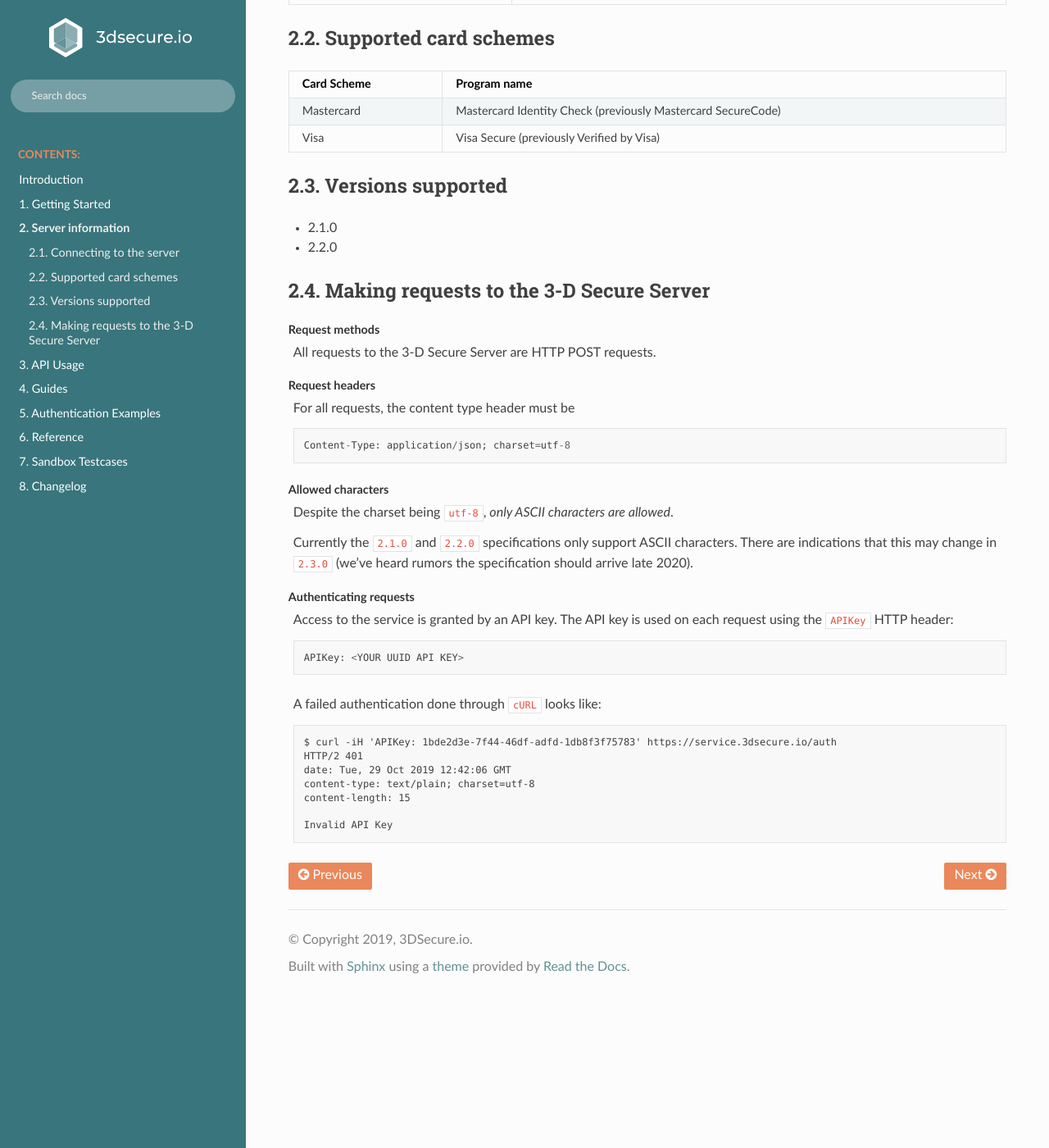
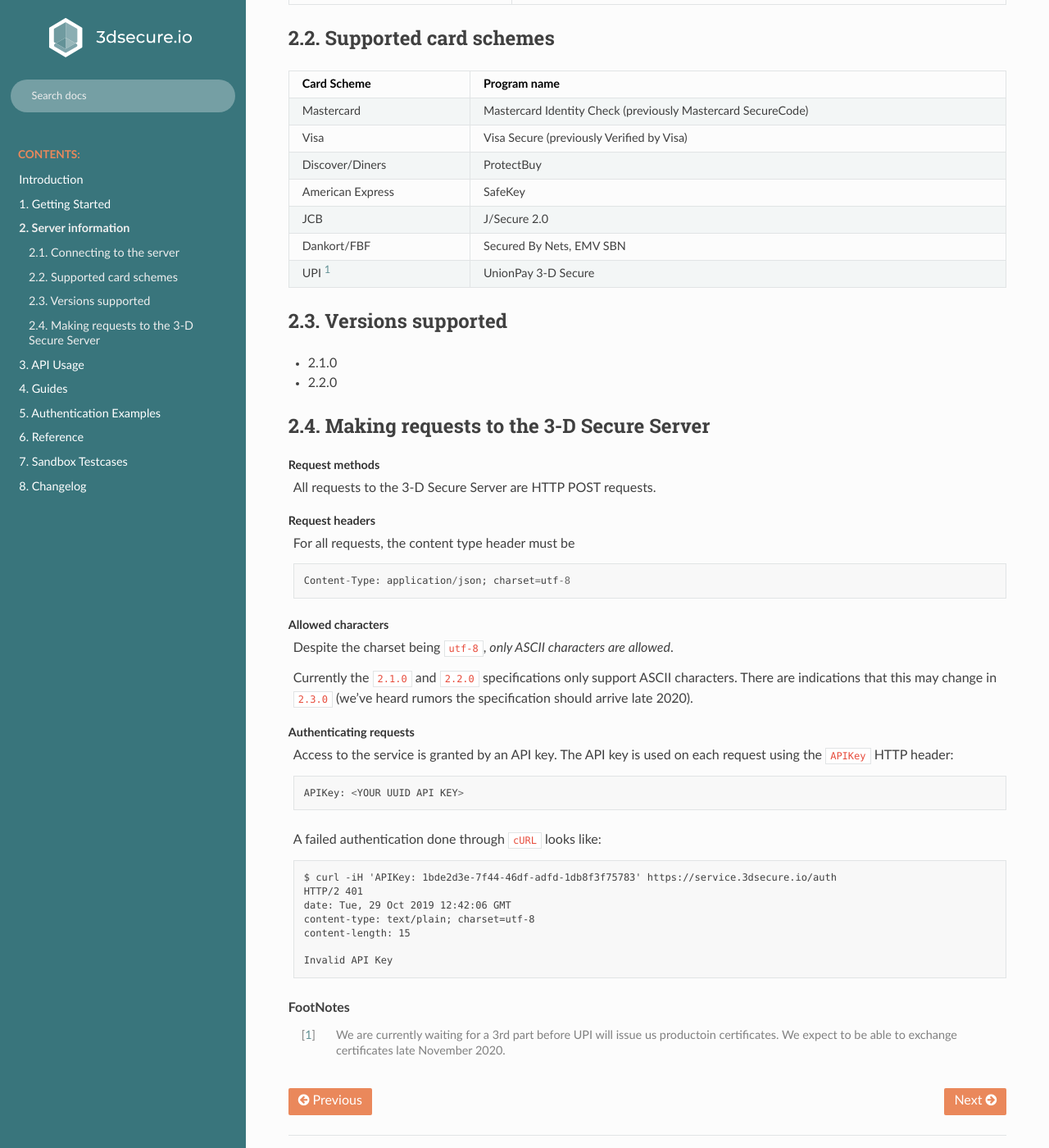
Before and after one commit to clearhaus/3DSv2-api-documentation, a Sphinx documentation site: the page built from source/server-information.rst, in a window 1280 px wide and 1400 px high, scrolled down 310 px. Shown: the whole window at 82% size. Built offline with Sphinx 7.4.7 and the Read the Docs theme 2.0.0, drawn with Linux system fonts in a browser that asks for light colours.

Commit message:
Update list of supported card schemes

```diff
--- a/source/changelog.rst
+++ b/source/changelog.rst
@@ -10,6 +10,11 @@
 Select changes are added here.
 
 Pull requests and issues are welcome.
+
+November 11th, 2020
+*******************
+
+#. Update list of supported card schemes
 
 September 17th, 2020
 ********************
--- a/source/server-information.rst
+++ b/source/server-information.rst
@@ -16,13 +16,23 @@
 Supported card schemes
 ======================
 
-+-----------------+--------------------------------------------------------------+
-| Card Scheme     | Program name                                                 |
-+=================+==============================================================+
-| Mastercard      | Mastercard Identity Check (previously Mastercard SecureCode) |
-+-----------------+--------------------------------------------------------------+
-| Visa            | Visa Secure (previously Verified by Visa)                    |
-+-----------------+--------------------------------------------------------------+
++------------------+--------------------------------------------------------------+
+| Card Scheme      | Program name                                                 |
++==================+==============================================================+
+| Mastercard       | Mastercard Identity Check (previously Mastercard SecureCode) |
++------------------+--------------------------------------------------------------+
+| Visa             | Visa Secure (previously Verified by Visa)                    |
++------------------+--------------------------------------------------------------+
+| Discover/Diners  | ProtectBuy                                                   |
++------------------+--------------------------------------------------------------+
+| American Express | SafeKey                                                      |
++------------------+--------------------------------------------------------------+
+| JCB              | J/Secure 2.0                                                 |
++------------------+--------------------------------------------------------------+
+| Dankort/FBF      | Secured By Nets, EMV SBN                                     |
++------------------+--------------------------------------------------------------+
+| UPI [#f1]_       | UnionPay 3-D Secure                                          |
++------------------+--------------------------------------------------------------+
 
 Versions supported
 ================================
@@ -68,3 +78,8 @@
     content-length: 15
 
     Invalid API Key
+
+.. rubric:: FootNotes
+
+.. [#f1] We are currently waiting for a 3rd part before UPI will issue us productoin certificates.
+         We expect to be able to exchange certificates late November 2020.
```
